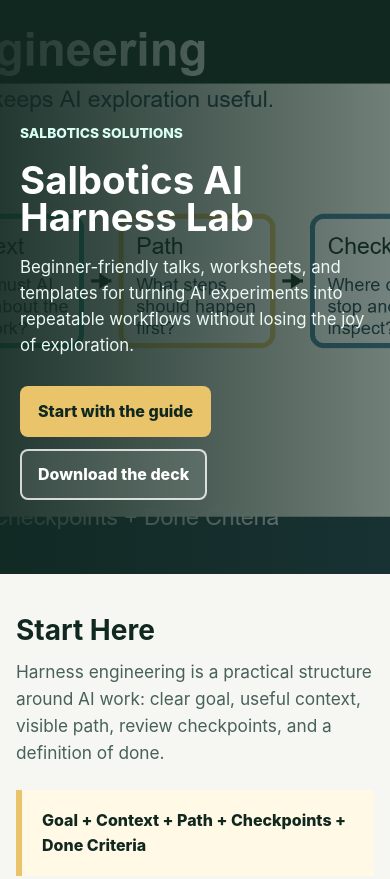
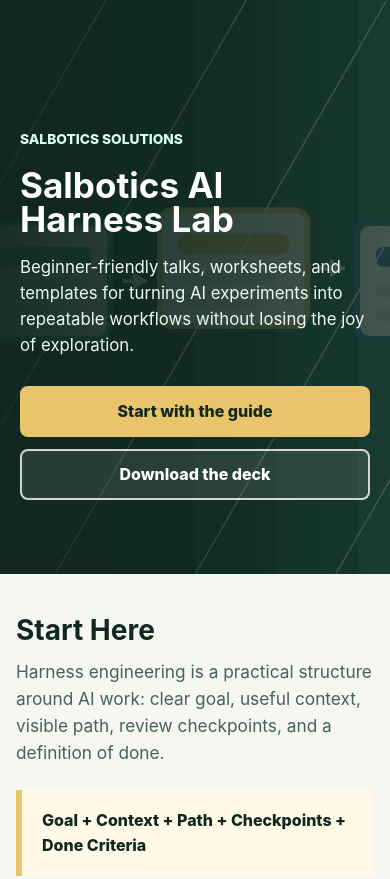
Before and after one commit to SaladinIART/salbotics-ai-harness-lab, a plain HTML site: page index.html in a window 390 px wide. Shown: the top 879 px of the page. Drawn offline with Linux system fonts and the light colour scheme.

Commit message:
Polish GitHub Pages landing page

```diff
--- a/index.html
+++ b/index.html
@@ -34,6 +34,7 @@
           Inter, ui-sans-serif, system-ui, -apple-system, BlinkMacSystemFont,
           "Segoe UI", sans-serif;
         line-height: 1.55;
+        overflow-x: hidden;
       }
 
       a {
@@ -55,8 +56,8 @@
         padding: 28px;
         color: white;
         background:
-          linear-gradient(90deg, rgba(16, 40, 32, 0.92), rgba(16, 40, 32, 0.58)),
-          url("assets/harness-flow.png") center / cover;
+          linear-gradient(90deg, rgba(16, 40, 32, 0.96), rgba(16, 40, 32, 0.78)),
+          url("assets/harness-hero.png") center / cover;
       }
 
       .hero-inner {
@@ -101,6 +102,10 @@
         display: flex;
         flex-wrap: wrap;
         gap: 12px;
+      }
+
+      .mobile-break {
+        display: none;
       }
 
       .button {
@@ -188,6 +193,7 @@
         background: #fff9e6;
         font-size: clamp(1rem, 2vw, 1.35rem);
         font-weight: 850;
+        overflow-wrap: anywhere;
       }
 
       .downloads {
@@ -231,6 +237,25 @@
           grid-template-columns: 1fr;
         }
 
+        h1 {
+          font-size: clamp(2rem, 9vw, 3.1rem);
+          overflow-wrap: break-word;
+        }
+
+        .mobile-break {
+          display: block;
+        }
+
+        .actions {
+          flex-direction: column;
+          align-items: stretch;
+          width: 100%;
+        }
+
+        .button {
+          width: 100%;
+        }
+
         section {
           padding: 42px 0;
         }
@@ -241,7 +266,7 @@
     <header class="hero">
       <div class="hero-inner">
         <span class="eyebrow">Salbotics Solutions</span>
-        <h1>Salbotics AI Harness Lab</h1>
+        <h1>Salbotics AI <br class="mobile-break" />Harness Lab</h1>
         <p>
           Beginner-friendly talks, worksheets, and templates for turning AI
           experiments into repeatable workflows without losing the joy of
```
Also changed, not shown: assets/harness-hero.png (added).
